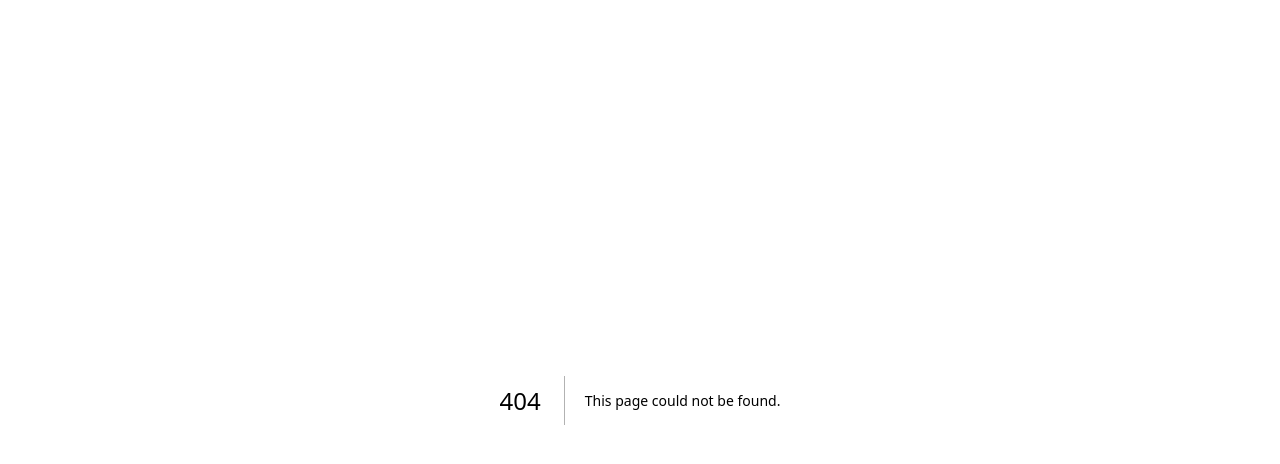
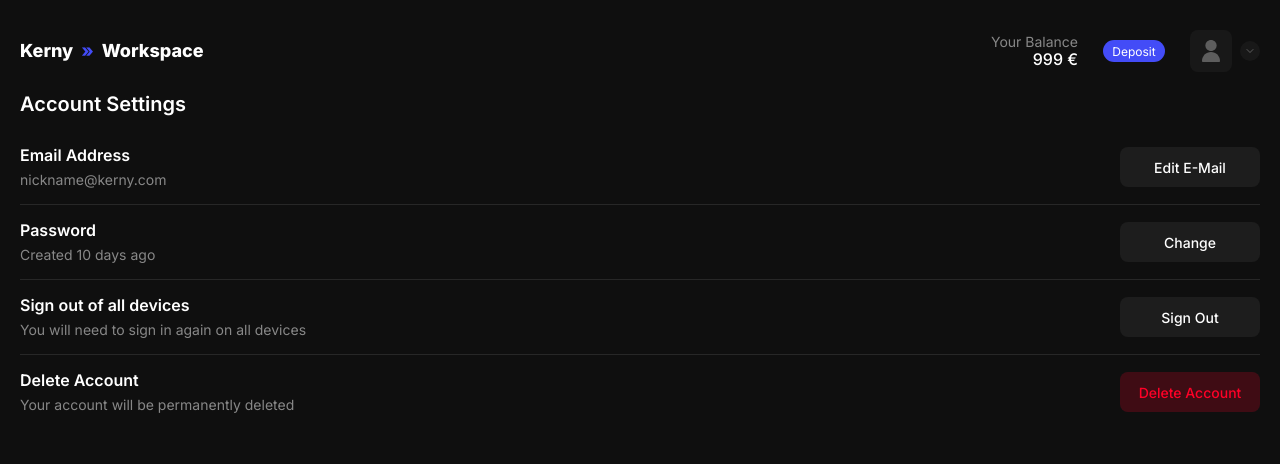
Before and after one commit to AnastasiiaDedela/kerny, a Next.js app: page /workspace/settings in a window 1280 px wide. Before the commit this address had no page. Shown: the top 464 px of the page. Built offline with nearby package versions, Linux system fonts and the light colour scheme.

Commit message:
feat: add account-settings page

```diff
--- a/src/app/workspace/layout.tsx
+++ b/src/app/workspace/layout.tsx
@@ -1,12 +1,20 @@
+'use client';
+
+import { usePathname } from 'next/navigation';
 import { WorkspaceHeader } from '@/components/workspace/WorkspaceHeader';
 import { WorkspaceSidebar } from '@/components/workspace/WorkspaceSidebar';
 
+/** Routes whose content spans the full 1320px column instead of sitting next to the sidebar. */
+const fullWidthRoutes = ['/workspace/settings'];
+
 export default function WorkspaceLayout({ children }: Readonly<{ children: React.ReactNode }>) {
+  const pathname = usePathname();
+
   return (
     <>
       <WorkspaceHeader />
       <main className="mx-auto flex w-full max-w-340 flex-1 flex-col gap-6 px-5 pb-5 lg:flex-row lg:pb-10">
-        <WorkspaceSidebar />
+        {!fullWidthRoutes.includes(pathname) && <WorkspaceSidebar />}
         <div className="min-w-0 flex-1">{children}</div>
       </main>
     </>
--- /dev/null
+++ b/src/app/workspace/settings/page.tsx
@@ -0,0 +1,32 @@
+import {
+  AccountSettingsList,
+  type AccountSetting,
+} from '@/components/workspace/AccountSettingsList';
+
+const settings: AccountSetting[] = [
+  { title: 'Email Address', description: 'nickname@kerny.com', action: 'Edit E-Mail' },
+  { title: 'Password', description: 'Created 10 days ago', action: 'Change' },
+  {
+    title: 'Sign out of all devices',
+    description: 'You will need to sign in again on all devices',
+    action: 'Sign Out',
+  },
+  {
+    title: 'Delete Account',
+    description: 'Your account will be permanently deleted',
+    action: 'Delete Account',
+    destructive: true,
+  },
+];
+
+export default function AccountSettingsPage() {
+  return (
+    <div>
+      <h1 className="text-xl leading-6 font-semibold text-white">Account Settings</h1>
+
+      <div className="mt-[30px]">
+        <AccountSettingsList items={settings} />
+      </div>
+    </div>
+  );
+}
--- a/src/components/layout/Header.tsx
+++ b/src/components/layout/Header.tsx
@@ -30,7 +30,13 @@
     width: 14,
     height: 16,
   },
-  { label: 'Settings', href: '#', icon: '/images/user-img/settings.svg', width: 14, height: 14 },
+  {
+    label: 'Settings',
+    href: '/workspace/settings',
+    icon: '/images/user-img/settings.svg',
+    width: 14,
+    height: 14,
+  },
 ];
 
 const navLinks = [
--- /dev/null
+++ b/src/components/workspace/AccountSettingsList.tsx
@@ -0,0 +1,43 @@
+import { cn } from '@/lib/utils';
+
+export type AccountSetting = {
+  title: string;
+  description: string;
+  action: string;
+  /** Renders the action in the red "danger" treatment. */
+  destructive?: boolean;
+};
+
+export function AccountSettingsList({ items }: { items: AccountSetting[] }) {
+  return (
+    <div className="flex flex-col">
+      {items.map((item, i) => (
+        <div
+          key={item.title}
+          className={cn(
+            'flex flex-col gap-3 lg:flex-row lg:items-center lg:justify-between lg:gap-36',
+            // Rows are separated by a hairline with 16px of air on either side.
+            i > 0 && 'mt-4 border-t border-white/10 pt-4'
+          )}
+        >
+          <div className="flex flex-col gap-1.5">
+            <p className="text-base leading-[19px] font-semibold text-white">{item.title}</p>
+            <p className="text-sm leading-[17px] text-white/50">{item.description}</p>
+          </div>
+
+          <button
+            type="button"
+            className={cn(
+              'flex h-10 w-35 shrink-0 items-center justify-center rounded-[8px] text-sm leading-[17px] font-medium transition-colors',
+              item.destructive
+                ? 'bg-[#FF0027]/20 text-[#FF0027] hover:bg-[#FF0027]/30'
+                : 'bg-white/[0.06] text-white hover:bg-white/10'
+            )}
+          >
+            {item.action}
+          </button>
+        </div>
+      ))}
+    </div>
+  );
+}
--- a/src/components/workspace/WorkspaceHeader.tsx
+++ b/src/components/workspace/WorkspaceHeader.tsx
@@ -31,7 +31,13 @@
     width: 14,
     height: 16,
   },
-  { label: 'Settings', href: '#', icon: '/images/user-img/settings.svg', width: 14, height: 14 },
+  {
+    label: 'Settings',
+    href: '/workspace/settings',
+    icon: '/images/user-img/settings.svg',
+    width: 14,
+    height: 14,
+  },
 ];
 
 export function WorkspaceHeader() {
```
